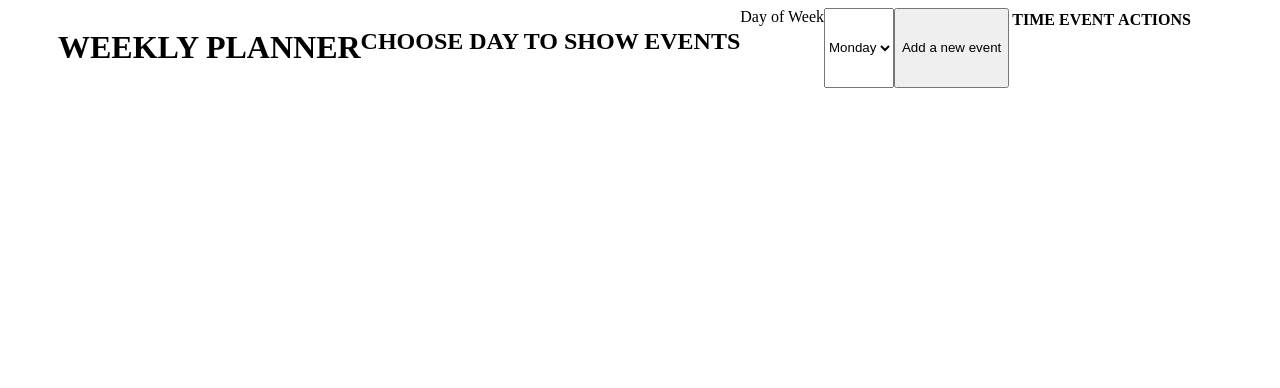
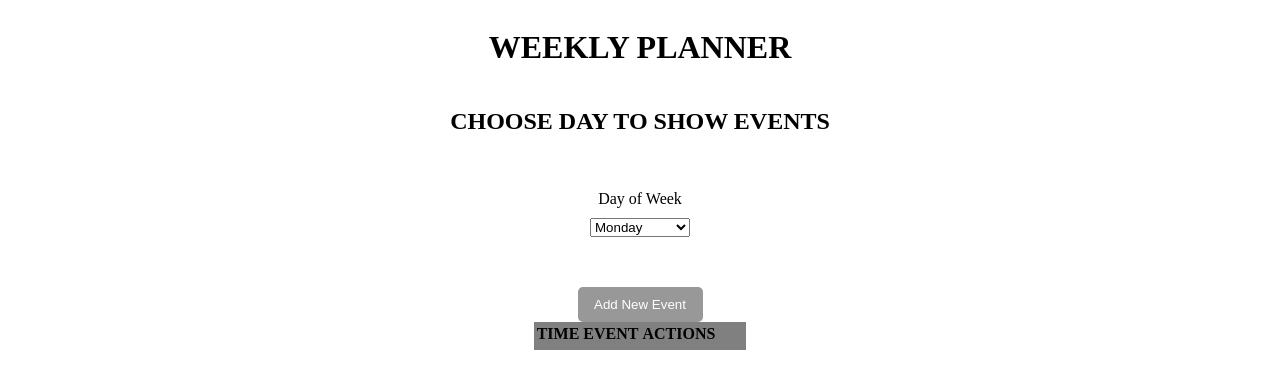
Before and after one commit to danhahn17/week-planner, a plain HTML site: page index.html in a window 1280 px wide. Drawn offline with Linux system fonts and the light colour scheme.

Commit message:
dan - css added

```diff
--- a/index.html
+++ b/index.html
@@ -8,12 +8,12 @@
   </head>
   <body>
     <div id="flex-container">
-      <h1 class="text-cap">weekly planner</h1>
-      <h2 class="text-cap">choose day to show events</h2>
+      <h1 class="text-cap center">weekly planner</h1>
+      <h2 class="text-cap center">choose day to show events</h2>
 
       <!-- Day of the week option's and section's selection's-->
-      <label for="select">Day of Week</label>
-      <select name="sel" id="id">
+      <label for="select" class="center spacing">Day of Week</label>
+      <select name="sel" id="id" class="option-size">
         <option value="" selected>Monday</option>
         <option value=""></option>
         <option value=""></option>
@@ -24,10 +24,10 @@
       </select>
 
       <!-- Adding a new event button-->
-      <button>Add a new event</button>
+      <button class="button-spacing button-styling">Add New Event</button>
 
       <!-- table -->
-
+      <div>
         <table>
           <thead class="text-cap">
             <tr>
@@ -53,6 +53,7 @@
           </tbody>
         </table>
       </div>
+    </div>
 
     <script src="main.js"></script>
   </body>
--- a/styles.css
+++ b/styles.css
@@ -5,9 +5,40 @@
 /* flex the whole body to center the page content's */
 #flex-container {
   display: flex;
+  flex-direction: column;
+  align-items: center;
+}
+
+.center {
+  display: flex;
   justify-content: center;
+}
+
+.spacing {
+  padding-top: 35px;
+  padding-bottom: 10px;
 }
 
 table:nth-child(odd) {
   background: grey;
 }
+
+.option-size {
+  display: flex;
+  justify-content: center;
+  width: 100px;
+  margin: 0 auto;
+}
+
+.button-spacing {
+  margin-top: 50px;
+}
+
+.button-styling {
+  width: 125px;
+  padding: 10px;
+  color: white;
+  background-color: rgb(153, 152, 152);
+  border: 0;
+  border-radius: 5px;
+}
```
Lines whose indentation alone changed are shown as unchanged.
